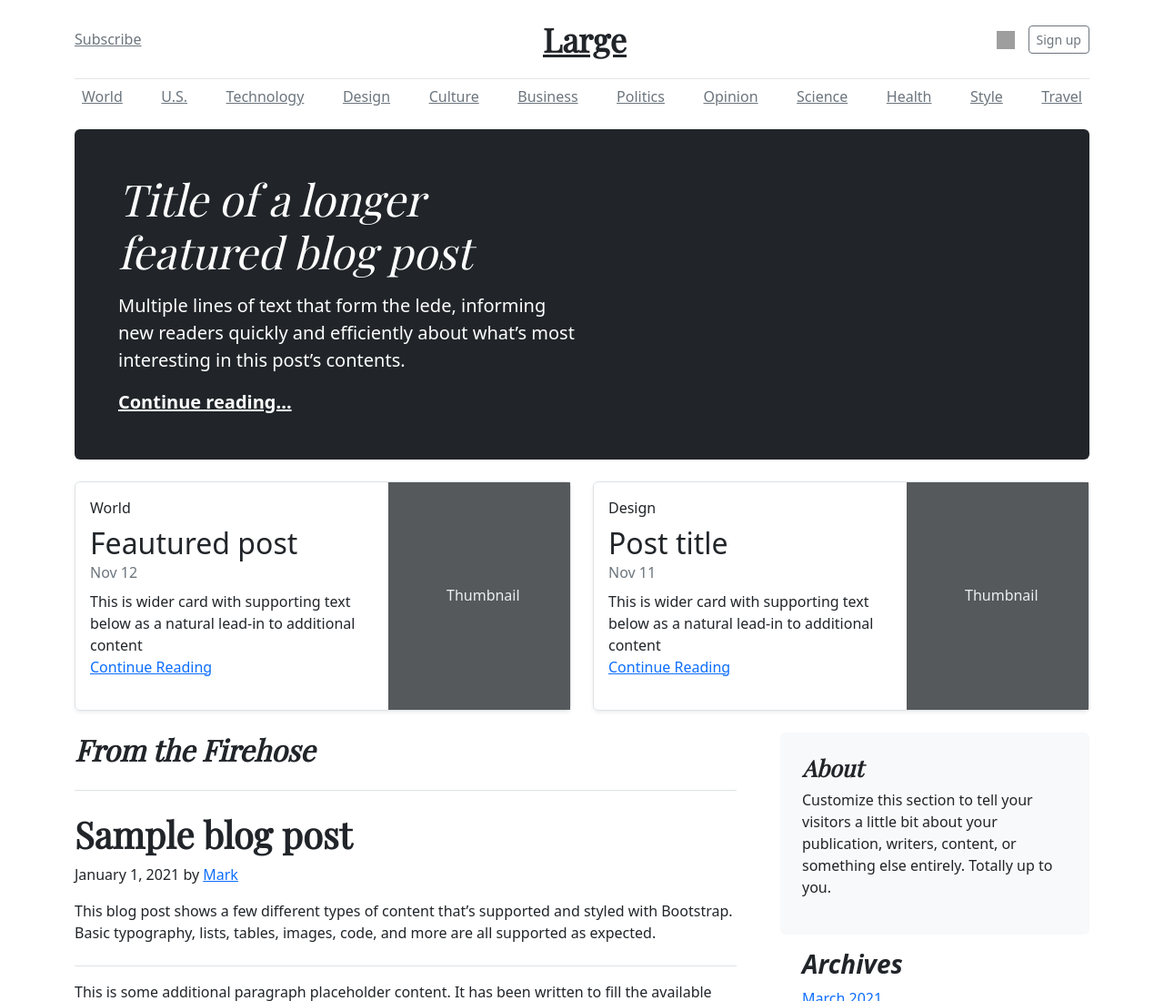
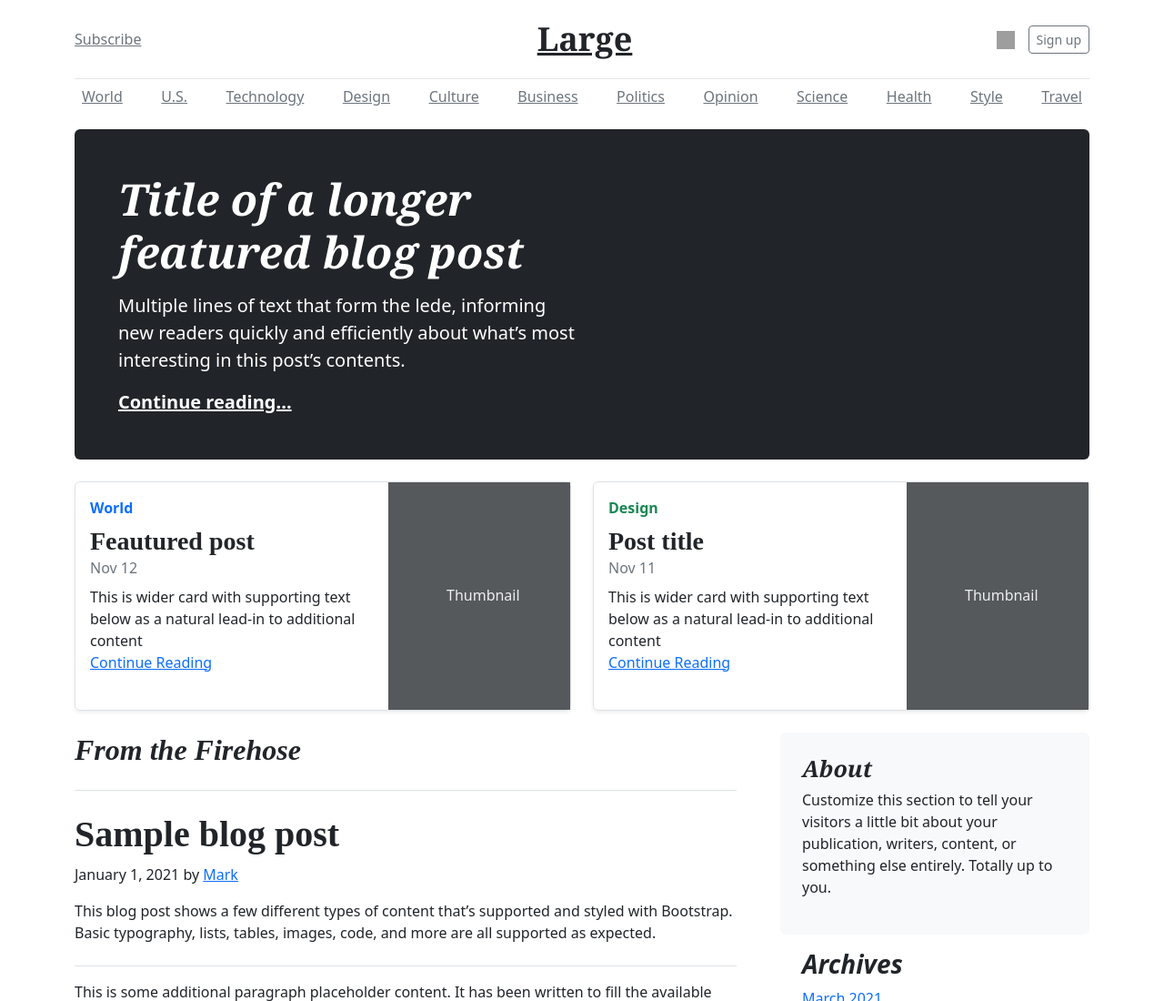
Before and after one commit to SayramovAzizbek/Azizbek-Only-Bootstrap, a plain HTML site: page index.html in a window 1280 px wide. Shown: the top 1100 px of the page at 91% size. Drawn offline with nearby package versions, Linux system fonts and the light colour scheme; grey boxes are pictures that could not be loaded.

Commit message:
Add color to text

```diff
--- a/css/main.css
+++ b/css/main.css
@@ -1,10 +1,56 @@
 /* Variables */
-:root {
+/* :root { */
     /* --main-text-color : #fff; */
     /* --main-bg-color : #fff; */
     /* --main-font-size : 16px; */
     /* --main-font-weight : 400; */
     /* --main-line-height : 1.5; */
+/* } */
+
+@font-face {
+    font-family: "Playfair Display";
+    font-style: normal;
+    font-weight: 300;
+    src: local(""), url("/fonts/PlayfairDisplay-Italic.ttf") format("ttf"),
+        url("/fonts/PlayfairDisplay-Regular.ttf") format("ttf");
+}
+
+@font-face {
+    font-family: "Playfair Display";
+    font-style: normal;
+    font-weight: 400;
+    src: local(""), url("/fonts/PlayfairDisplay-Black.ttf") format("ttf"),
+        url("/fonts/PlayfairDisplay-BlackItalic.ttf") format("ttf");
+}
+
+@font-face {
+    font-family: "Playfair Display";
+    font-style: normal;
+    font-weight: 700;
+    src: local(""), url("/fonts/PlayfairDisplay-Bold.ttf") format("ttf"),
+        url("/fonts/PlayfairDisplay-BoldItalic.ttf") format("ttf");
+}
+
+@font-face {
+    font-family: "Segoe Ul";
+    font-style: normal;
+    font-weight: 300;
+    src: local(""), url("/fonts/Segoe\ UI.ttf") format("ttf");
+}
+
+@font-face {
+    font-family: "Segoe Ul";
+    font-style: normal;
+    font-weight: 400;
+    src: local(""), url("/fonts/Segoe\ UI\ Bold.ttf") format("ttf");
+    src: local(""), url("/fonts/Segoe\ UI\ Bold\ Italic.ttf") format("ttf");
+}
+
+@font-face {
+    font-family: "Segoe Ul";
+    font-style: normal;
+    font-weight: 700;
+    src: local(""), url("/fonts/Segoe\ UI\ Italic.ttf") format("ttf");
 }
 
 @font-face {
@@ -126,7 +172,7 @@ body {
 .hero-part-title {
     font-family: "Playfair Display", Georgia, "Times New Roman", serif;
     font-size: 48px;
-    /* font-weight: 300; */
+    font-weight: bolder;
 }
 
 .hero-part-text {
@@ -136,6 +182,17 @@ body {
 }
 
 /* End of Hero Section */
+.post-part-direction {
+    font-weight: bolder;
+}
+
+.post-part-title {
+    font-family: "Playfair Display";
+    font-size: 1.75rem;
+    font-style: normal;
+    font-weight: bolder;
+}
+
 .blog-post-top-title,
 .example-main-title {
     font-family: "Playfair Display", "Times New Roman", serif;
@@ -184,7 +241,7 @@ body {
     font-weight: 600;
 }
 
-.about-title{
+.about-title {
     font-size: 25px;
 }
 
--- a/index.html
+++ b/index.html
@@ -98,7 +98,7 @@
                     <div class="col-md-6">
                         <div class="post-part-inner row g-0 h-md-250 border rounded shadow-sm mb-4">
                             <div class="post-part-inner-main col p-3">
-                                <p class="post-part-direction mb-2">World</p>
+                                <p class="post-part-direction mb-2 text-primary">World</p>
                                 <h2 class="post-part-title m-0">Feautured post</h2>
                                 <time class="text-muted">Nov 12</time>
                                 <p class="post-part-inner-text mt-2 mb-auto">This is wider card with supporting text
@@ -120,7 +120,7 @@
                     <div class="col-md-6">
                         <div class="post-part-inner row g-0 h-md-250 border rounded shadow-sm  mb-4">
                             <div class="post-part-inner-main col p-3">
-                                <p class="post-part-direction mb-2">Design</p>
+                                <p class="post-part-direction mb-2 text-success">Design</p>
                                 <h2 class="post-part-title m-0">Post title</h2>
                                 <time class="text-muted">Nov 11</time>
                                 <p class="post-part-inner-text mt-2 mb-auto">This is wider card with supporting text
@@ -148,7 +148,7 @@
         <section id="under-post">
             <div class="container">
                 <div class="under-post-part row gx-5">
-                    <div class="col-md-8">
+                    <div class="col-md-8 pb-5">
                         <article class="sample-post">
                             <h3 class="blog-post-top-title fst-italic border-bottom pb-4">From the Firehose</h3>
                             <h2 class="blog-post-main-title pt-3">Sample blog post</h2>
```
Also changed, not shown: fonts/PlayfairDisplay-Black.ttf (added), fonts/PlayfairDisplay-BlackItalic.ttf (added), fonts/PlayfairDisplay-Bold.ttf (added), fonts/PlayfairDisplay-BoldItalic.ttf (added), fonts/PlayfairDisplay-Italic.ttf (added), fonts/PlayfairDisplay-Regular.ttf (added), fonts/Segoe UI Bold Italic.ttf (added), fonts/Segoe UI Bold.ttf (added), fonts/Segoe UI Italic.ttf (added), fonts/Segoe UI.ttf (added).
